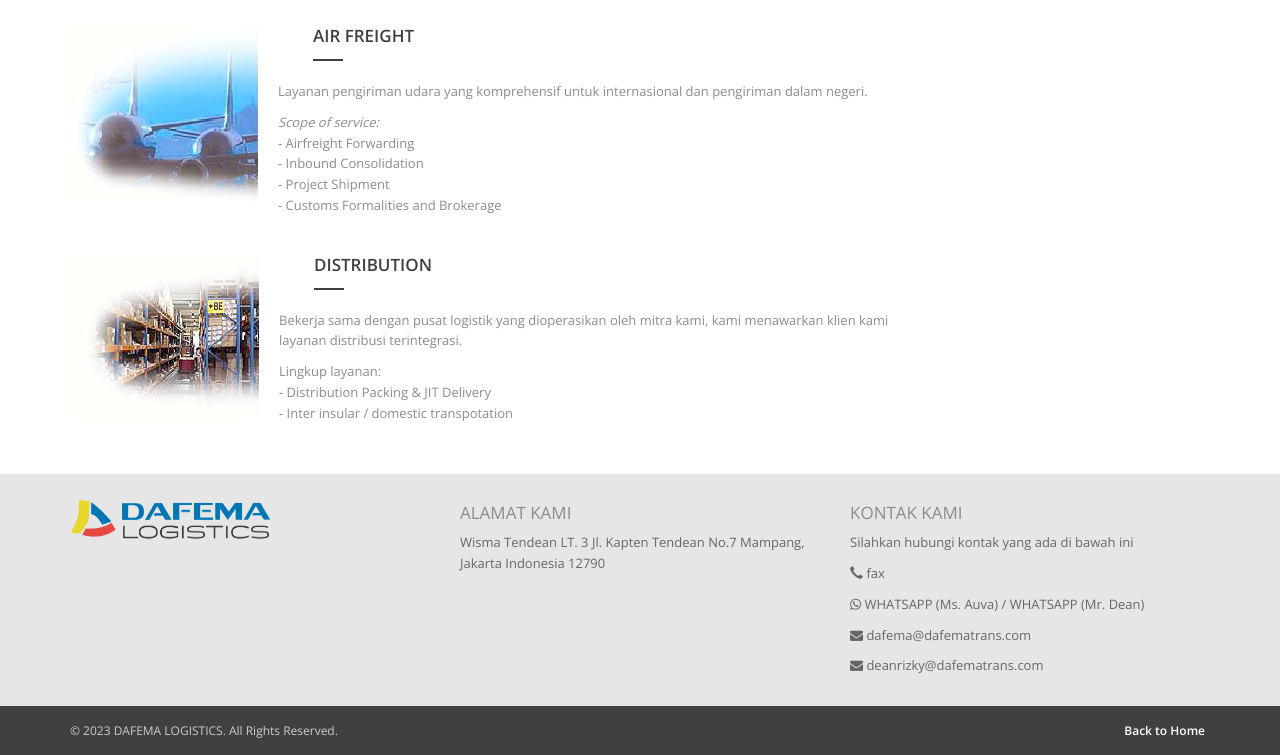
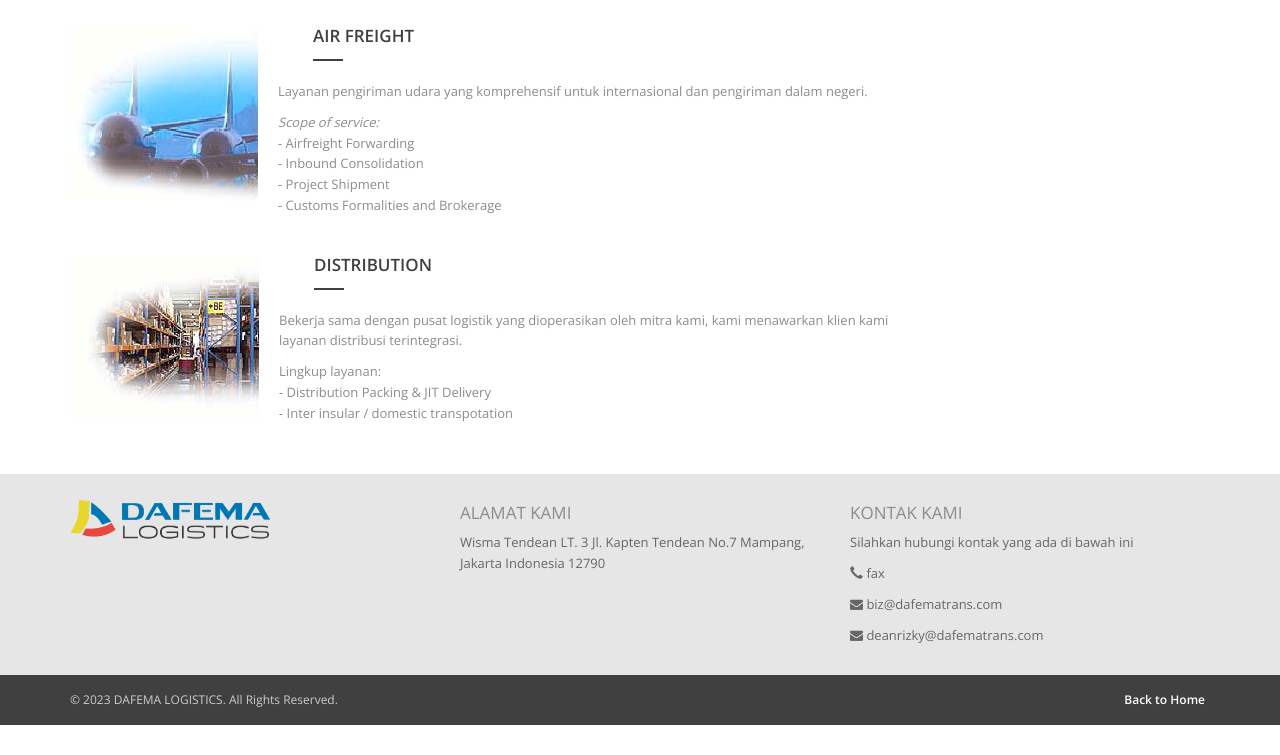
Before and after one commit to actho01/dafema, a plain HTML site: page layanan.html in a window 1280 px wide. Shown: the part 467-1222 px from the top of the page. After the commit the page ends 1192 px from the top, so only its background shows below. Drawn offline with nearby package versions, Linux system fonts and the light colour scheme.

Commit message:
ubah footer

```diff
--- a/layanan.html
+++ b/layanan.html
@@ -130,8 +130,7 @@
                     <h4>KONTAK KAMI</h4>
                     <p class="text">Silahkan hubungi kontak yang ada di bawah ini</p>
                     <p><a href="tel:+62217996169"><span class="glyphicon glyphicon-earphone" aria-hidden="true"></span> fax</a></p>
-                    <p><a href="https://api.whatsapp.com/send/?phone=6287772062527&text&type=phone_number&app_absent=0"><span class="fa fa-whatsapp" aria-hidden="true"></span> WHATSAPP (Ms. Auva)</a> <a href="https://api.whatsapp.com/send/?phone=628118982527&text&type=phone_number&app_absent=0">/ WHATSAPP (Mr. Dean)</a></p>
-                    <p><a href="mailto:dafema@dafematrans.com"><span class="fa fa-envelope" aria-hidden="true"></span> dafema@dafematrans.com</a></p>
+                    <p><a href="mailto:biz@dafematrans.com"><span class="fa fa-envelope" aria-hidden="true"></span> biz@dafematrans.com</a></p>
                     <p><a href="mailto:deanrizky@dafematrans.com"><span class="fa fa-envelope" aria-hidden="true"></span> deanrizky@dafematrans.com</a></p>
 
                 </div>
```
